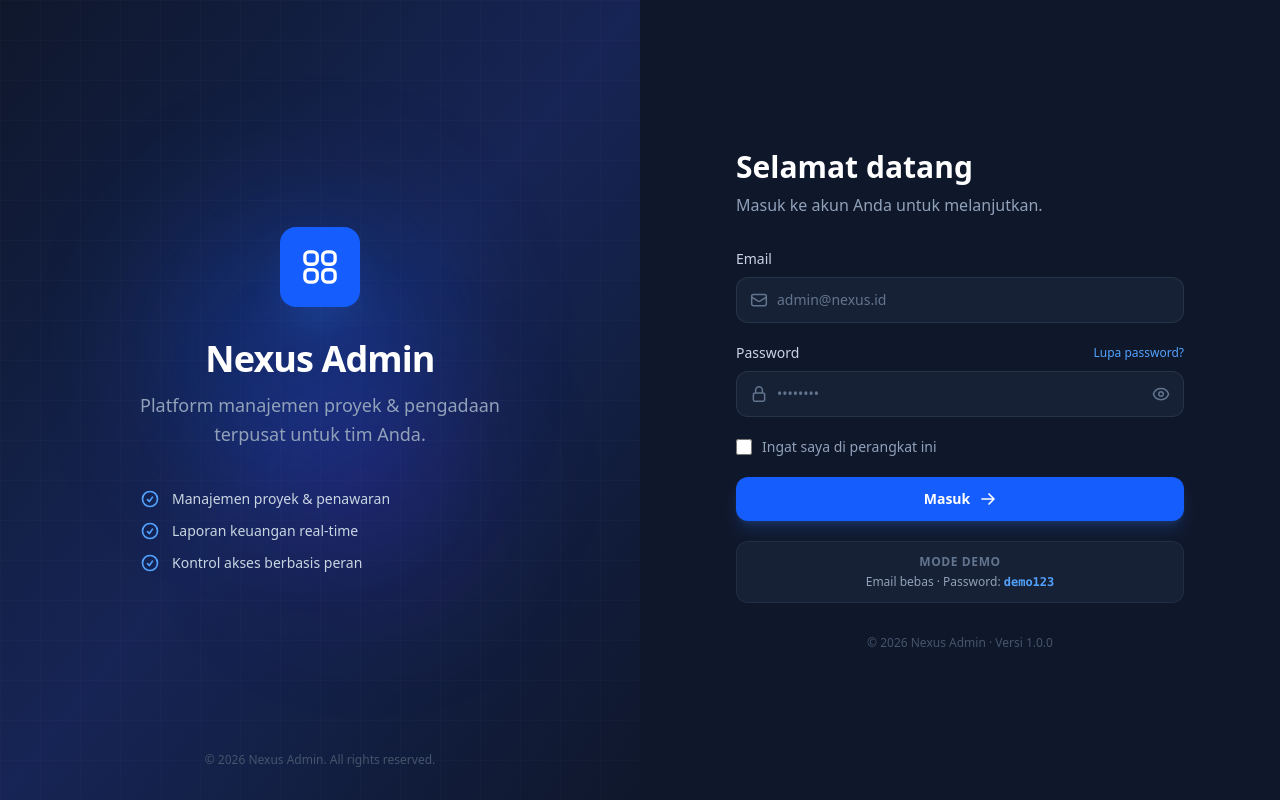
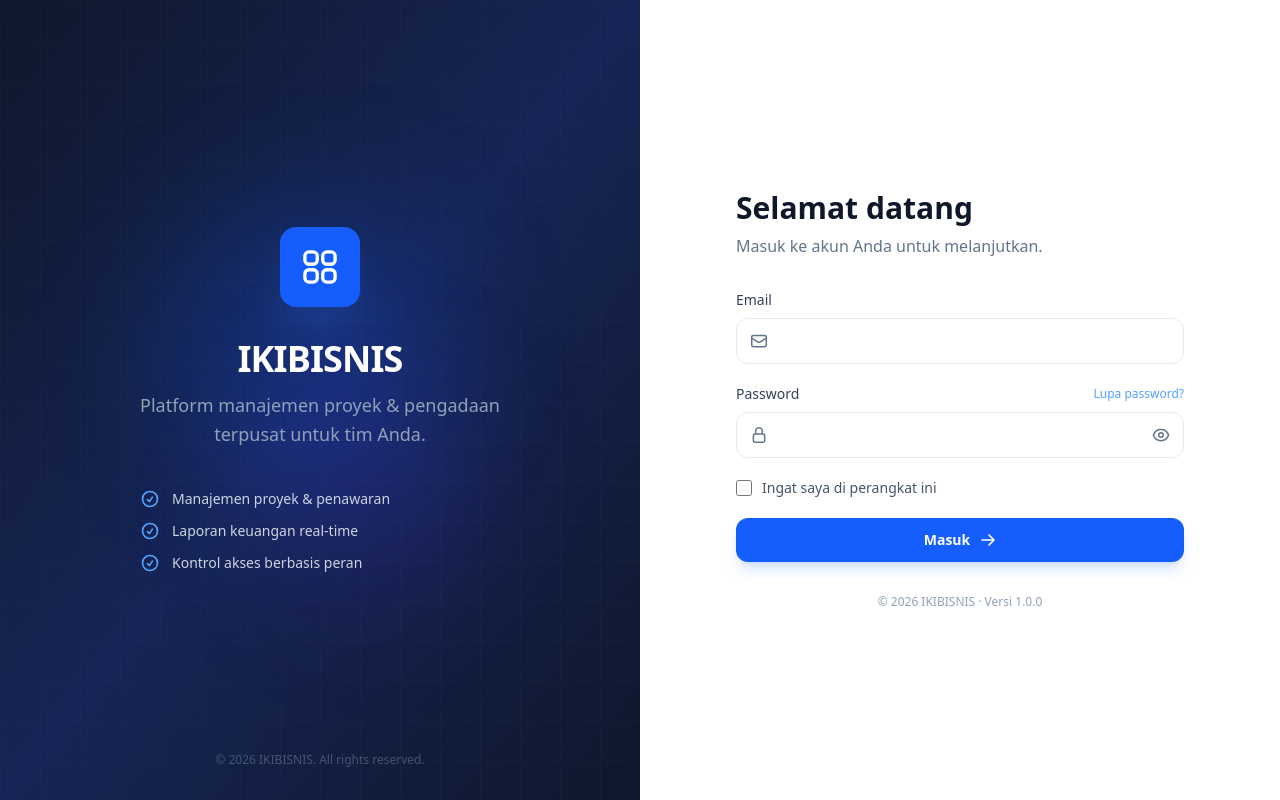
Before and after one commit to alfanshter/ikibisnis, a Next.js app: page /login in a window 1280 px wide. Built offline with nearby package versions, Linux system fonts and the light colour scheme.

Commit message:
replace title with form

```diff
--- a/app/layout.tsx
+++ b/app/layout.tsx
@@ -14,7 +14,7 @@ const geistMono = Geist_Mono({
 });
 
 export const metadata: Metadata = {
-  title: "Nexus Admin - Management System",
+  title: "IKIBISNIS - Management System",
   description: "Professional admin dashboard with clean architecture",
 };
 
--- a/app/login/page.tsx
+++ b/app/login/page.tsx
@@ -72,7 +72,7 @@ export default function LoginPage() {
             </svg>
           </div>
 
-          <h1 className="text-4xl font-bold text-white mb-3 tracking-tight">Nexus Admin</h1>
+          <h1 className="text-4xl font-bold text-white mb-3 tracking-tight">IKIBISNIS</h1>
           <p className="text-slate-400 text-lg leading-relaxed mb-10">
             Platform manajemen proyek & pengadaan<br />terpusat untuk tim Anda.
           </p>
@@ -97,11 +97,11 @@ export default function LoginPage() {
         </div>
 
         {/* Bottom decoration */}
-        <p className="absolute bottom-8 text-slate-600 text-xs">© 2026 Nexus Admin. All rights reserved.</p>
+        <p className="absolute bottom-8 text-slate-600 text-xs">© 2026 IKIBISNIS. All rights reserved.</p>
       </div>
 
       {/* ── Right panel — form ── */}
-      <div className="flex-1 flex items-center justify-center p-6 sm:p-12">
+      <div className="flex-1 flex items-center justify-center p-6 sm:p-12 bg-white">
         <div className="w-full max-w-md">
 
           {/* Mobile logo */}
@@ -111,13 +111,13 @@ export default function LoginPage() {
                 <path strokeLinecap="round" strokeLinejoin="round" d="M3.75 6A2.25 2.25 0 016 3.75h2.25A2.25 2.25 0 0110.5 6v2.25a2.25 2.25 0 01-2.25 2.25H6a2.25 2.25 0 01-2.25-2.25V6zM3.75 15.75A2.25 2.25 0 016 13.5h2.25a2.25 2.25 0 012.25 2.25V18a2.25 2.25 0 01-2.25 2.25H6A2.25 2.25 0 013.75 18v-2.25zM13.5 6a2.25 2.25 0 012.25-2.25H18A2.25 2.25 0 0120.25 6v2.25A2.25 2.25 0 0118 10.5h-2.25A2.25 2.25 0 0113.5 8.25V6zM13.5 15.75a2.25 2.25 0 012.25-2.25H18a2.25 2.25 0 012.25 2.25V18A2.25 2.25 0 0118 20.25h-2.25A2.25 2.25 0 0113.5 18v-2.25z" />
               </svg>
             </div>
-            <span className="text-white font-bold text-xl">Nexus Admin</span>
+            <span className="text-white font-bold text-xl">IKIBISNIS</span>
           </div>
 
           {/* Heading */}
           <div className="mb-8">
-            <h2 className="text-3xl font-bold text-white mb-2">Selamat datang</h2>
-            <p className="text-slate-400">Masuk ke akun Anda untuk melanjutkan.</p>
+            <h2 className="text-3xl font-bold text-slate-900 mb-2">Selamat datang</h2>
+            <p className="text-slate-500">Masuk ke akun Anda untuk melanjutkan.</p>
           </div>
 
           {/* Form */}
@@ -135,7 +135,7 @@ export default function LoginPage() {
 
             {/* Email */}
             <div>
-              <label htmlFor="email" className="block text-slate-300 text-sm font-medium mb-2">
+              <label htmlFor="email" className="block text-slate-700 text-sm font-medium mb-2">
                 Email
               </label>
               <div className="relative">
@@ -150,8 +150,7 @@ export default function LoginPage() {
                   autoComplete="email"
                   value={email}
                   onChange={e => setEmail(e.target.value)}
-                  placeholder="admin@nexus.id"
-                  className="w-full bg-slate-800/60 border border-slate-700/60 hover:border-slate-600/80 focus:border-blue-500/70 focus:ring-1 focus:ring-blue-500/30 text-white text-sm placeholder-slate-500 rounded-xl pl-10 pr-4 py-3 outline-none transition-all"
+                  className="w-full bg-white border border-slate-200 hover:border-slate-300 focus:border-blue-500 focus:ring-1 focus:ring-blue-500/20 text-slate-900 text-sm rounded-xl pl-10 pr-4 py-3 outline-none transition-all"
                 />
               </div>
             </div>
@@ -159,7 +158,7 @@ export default function LoginPage() {
             {/* Password */}
             <div>
               <div className="flex items-center justify-between mb-2">
-                <label htmlFor="password" className="text-slate-300 text-sm font-medium">
+                <label htmlFor="password" className="text-slate-700 text-sm font-medium">
                   Password
                 </label>
                 <button type="button" className="text-blue-400 hover:text-blue-300 text-xs transition-colors">
@@ -178,8 +177,7 @@ export default function LoginPage() {
                   autoComplete="current-password"
                   value={password}
                   onChange={e => setPassword(e.target.value)}
-                  placeholder="••••••••"
-                  className="w-full bg-slate-800/60 border border-slate-700/60 hover:border-slate-600/80 focus:border-blue-500/70 focus:ring-1 focus:ring-blue-500/30 text-white text-sm placeholder-slate-500 rounded-xl pl-10 pr-11 py-3 outline-none transition-all"
+                  className="w-full bg-white border border-slate-200 hover:border-slate-300 focus:border-blue-500 focus:ring-1 focus:ring-blue-500/20 text-slate-900 text-sm rounded-xl pl-10 pr-11 py-3 outline-none transition-all"
                 />
                 <button
                   type="button"
@@ -204,7 +202,7 @@ export default function LoginPage() {
             {/* Remember me */}
             <label className="flex items-center gap-2.5 cursor-pointer select-none">
               <input type="checkbox" className="w-4 h-4 rounded accent-blue-500" />
-              <span className="text-slate-400 text-sm">Ingat saya di perangkat ini</span>
+              <span className="text-slate-600 text-sm">Ingat saya di perangkat ini</span>
             </label>
 
             {/* Submit */}
@@ -231,17 +229,10 @@ export default function LoginPage() {
               )}
             </button>
 
-            {/* Demo hint */}
-            <div className="bg-slate-800/60 border border-slate-700/40 rounded-xl p-3 text-center">
-              <p className="text-slate-500 text-xs mb-1 font-semibold uppercase tracking-wider">Mode Demo</p>
-              <p className="text-slate-400 text-xs">
-                Email bebas · Password: <span className="font-mono text-blue-400 font-semibold">demo123</span>
-              </p>
-            </div>
           </form>
 
-          <p className="text-center text-slate-600 text-xs mt-8">
-            © 2026 Nexus Admin · Versi 1.0.0
+          <p className="text-center text-slate-400 text-xs mt-8">
+            © 2026 IKIBISNIS · Versi 1.0.0
           </p>
         </div>
       </div>
```
